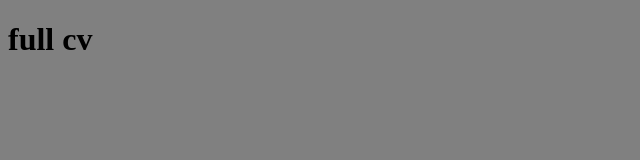
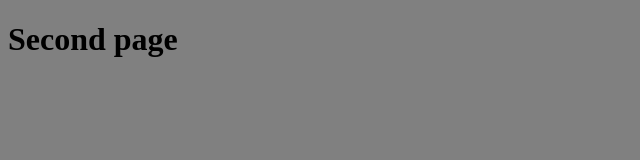
Before and after one commit to magdalena-stojanoska/portfolio, a website built with Parcel: page cv.html in a window 1280 px wide. Shown: the whole page, without its empty margins (0-640 px from the left). Built offline with nearby package versions, Linux system fonts and the light colour scheme.

Commit message:
started working on second page

```diff
--- a/cv.html
+++ b/cv.html
@@ -8,7 +8,7 @@
   </head>
   <body>
     <header>
-      <h1 class="title">full cv</h1>
+      <h1 class="title">Second page</h1>
     </header>
   </body>
 </html>
```
